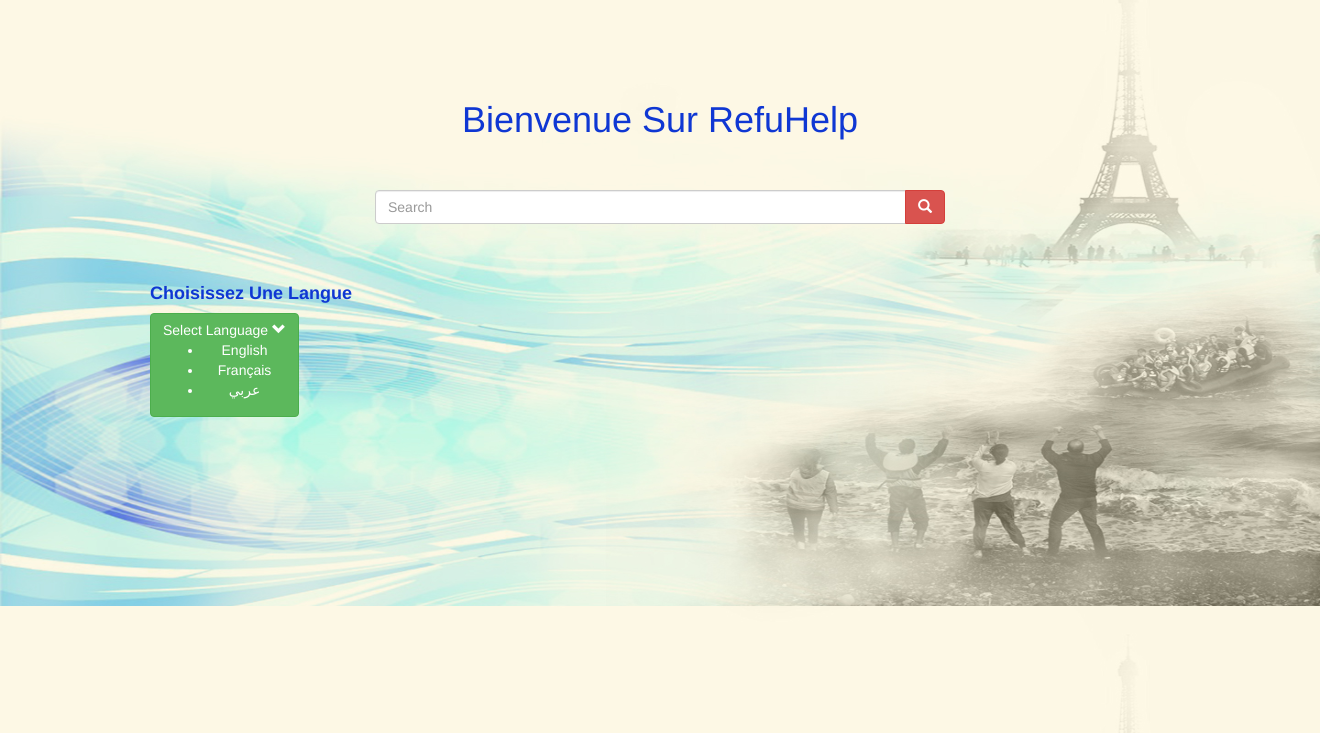
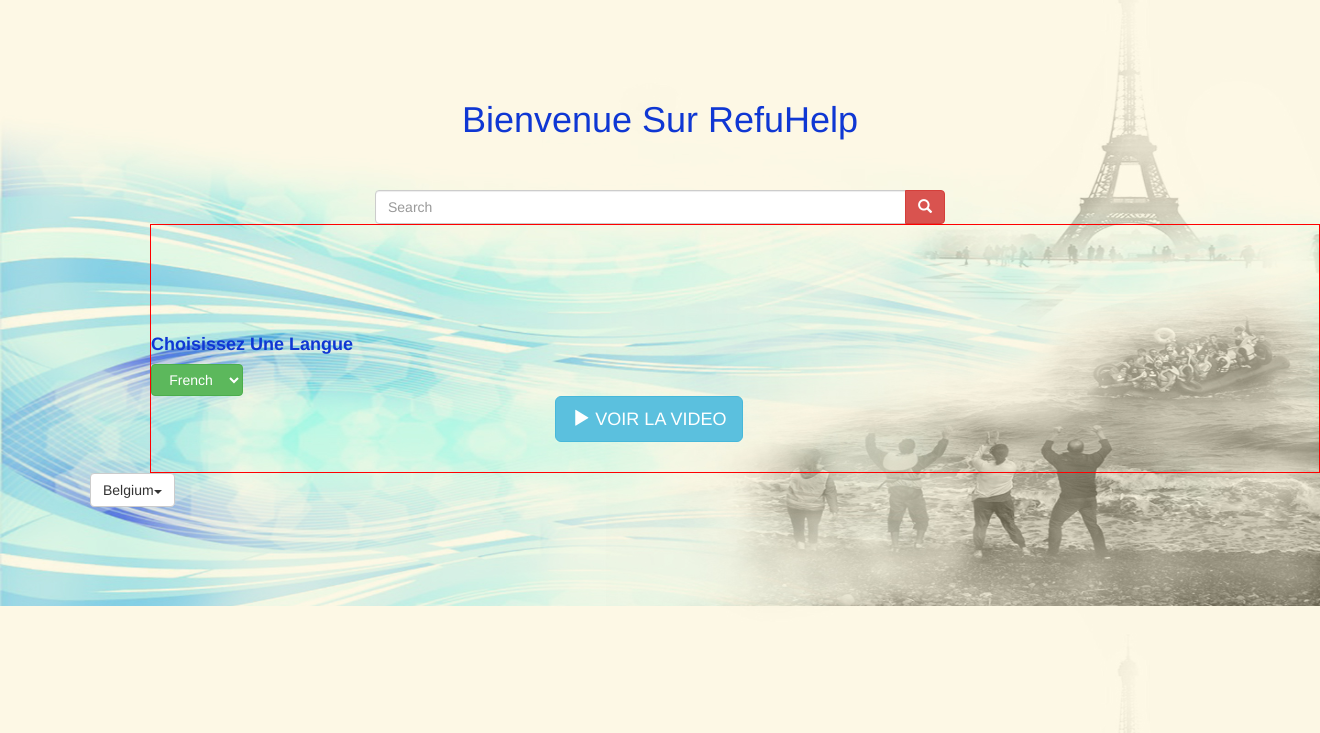
Before and after one commit to ELmardi2/RefuHelp, a PHP site: page /refuhelp-accueil/index.php in a window 1320 px wide. Shown: the part 67-800 px from the top of the page. Run offline with PHP 8.4, Linux system fonts and the light colour scheme; some libraries are stand-ins or nearby versions.

Commit message:
some changes

```diff
--- a/refuhelp-accueil/css/style.css
+++ b/refuhelp-accueil/css/style.css
@@ -47,10 +47,14 @@ body {
 .lang {
 	margin-left: 60px;
 }
-.select-am {
-	margin-top: 50px;
+.am-select {
+	padding-top: 100px;
+  	padding-bottom: 30px;
+  	border: 1px solid red;
 }
 .choose-lang {
 	font-weight: bold;
 	color: #0f37d3;
 }
+
+/* View video */
--- a/refuhelp-accueil/index.php
+++ b/refuhelp-accueil/index.php
@@ -54,23 +54,31 @@
 			<!-- Language Translate -->
 
 		    <div class="container lang">
-		    	<div class="row select-am">
+		    	<div class="row am-select">
 		    		<div col-xs-6 col-sm-3 left>
 		    			<h4 class="choose-lang">Choisissez Une Langue</h4>
-		    			<a class="btn btn-success btn-select">
-		    				<input type="hidden" class="btn-select-input" id="" name="" value="">
-		    				<span class="btn-select-value">Select Language</span>
-		    				<span class='btn-select-arrow glyphicon glyphicon-chevron-down'></span>
-		    				<ul>
-		    					<li class="selected">English</li>
-		    					<li>Français</li>
-		    					<li>عربي</li>
-		    				</ul>
-		    			</a>
+		    			<div>
+		    			<select class="btn btn-success btn-select">
+		    				<option>French</option>
+		    				<option>English</option>
+		    				<option>Arab</option>
+		    			</select>
 		    		</div>
+		    		</div>
+		    		<div class="col-xs-6 col-sm-3 col-xs-offset-4 right view-video medium-paragraph">
+		    			<a href="#" class="launch-modal btn btn-lg btn-info" data-modal-id="modal-video"><span class="glyphicon glyphicon glyphicon-play"></span>
+		    			<span class="video-link-text">VOIR LA VIDEO</span></a>
+
+		    		</div>
+
 
 		    	</div>
 
 		    </div>
+
+			<div class="btn-group">
+				<button type="button" class="btn btn-default dropdown-toggle" data-toggle="dropdown" aria-haspopup="true" aria-expanded="false">Belgium<span class="caret"></span></button>
+				<ul class="dropdown-menu scrollable-menu"
+			</div>
 	</body>
 </html>
```
Also changed, not shown: css/style.css (+81 -22 lines).
